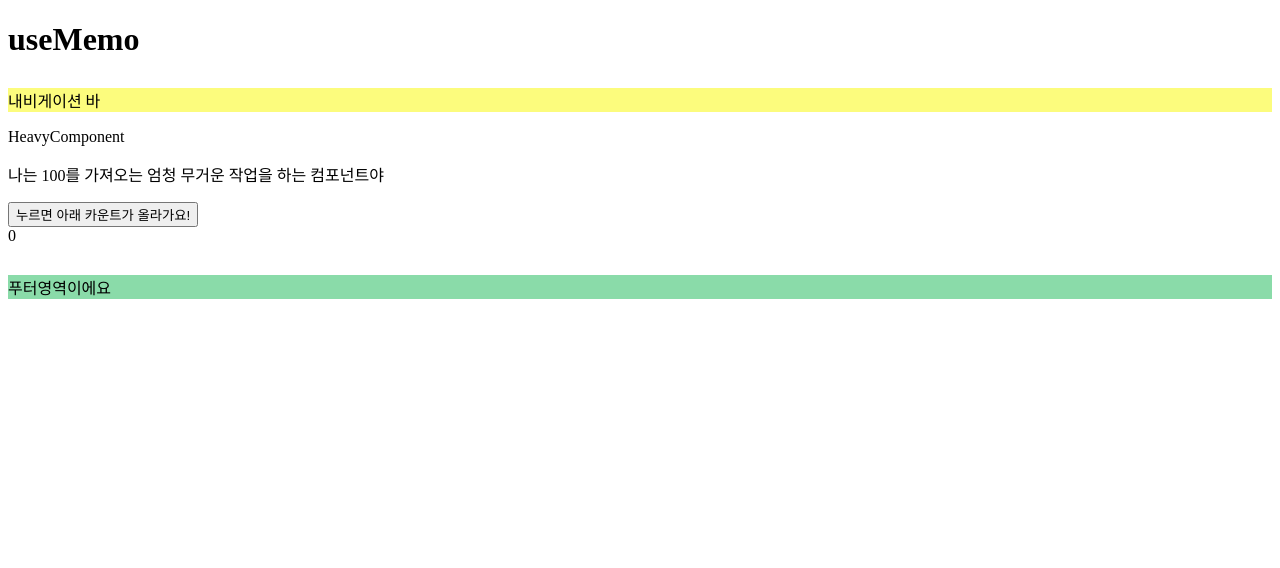
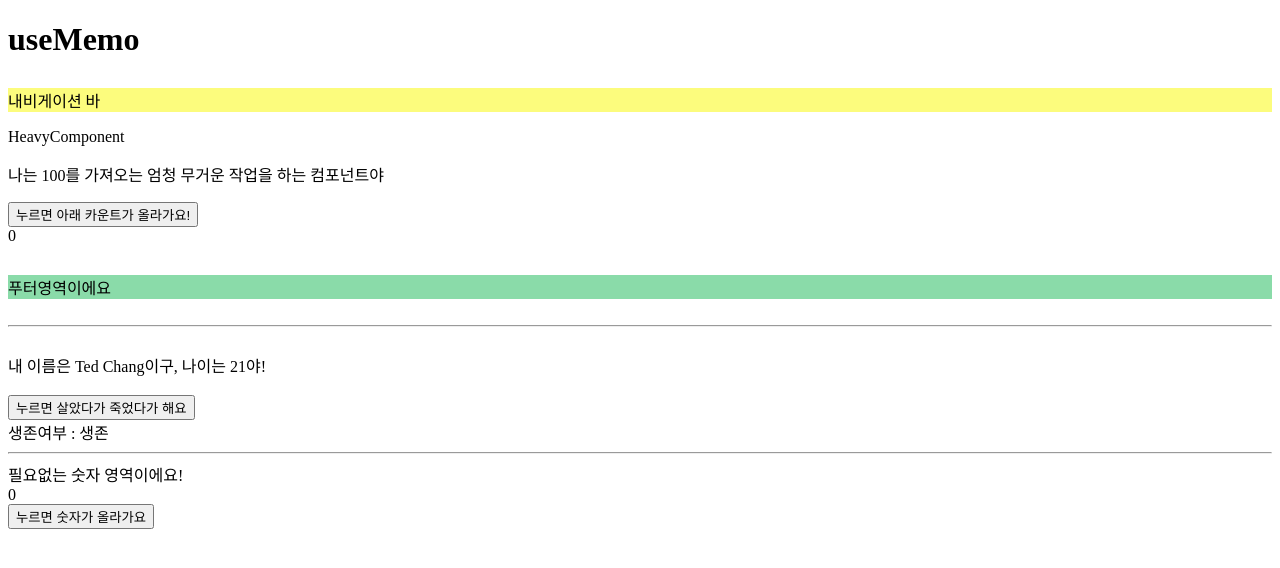
Before and after one commit to yuna-c/react, a React (Vite) app: page / in a window 1280 px wide. Shown: the top 568 px of the page. Built offline with nearby package versions, Linux system fonts and the light colour scheme.

Commit message:
📝 add : useMemo과 dependency Array2

```diff
--- a/src/App.jsx
+++ b/src/App.jsx
@@ -1,5 +1,6 @@
 import styled from 'styled-components';
 import HeavyComponent from './components/HeavyComponent.jsx';
+import ObjectComponent from './components/ObjectComponent';
 import './styles/App.css';
 
 // 🌞🌞🌞🌞🌞
@@ -40,6 +41,10 @@ const App = () => {
       <StNav>내비게이션 바</StNav>
       <HeavyComponent />
       <StFooter>푸터영역이에요</StFooter>
+      <br />
+      <hr />
+      <br />
+      <ObjectComponent />
     </>
   );
 };
--- a/src/components/HeavyComponent.jsx
+++ b/src/components/HeavyComponent.jsx
@@ -28,6 +28,8 @@ const HeavyComponent = () => {
       </button>
       <br />
       {count}
+
+      <br />
     </div>
   );
 };
--- /dev/null
+++ b/src/components/ObjectComponent.jsx
@@ -0,0 +1,52 @@
+import { useEffect, useMemo, useState } from 'react';
+
+function ObjectComponent() {
+  const [isAlive, setIsAlive] = useState(true);
+  const [uselessCount, setUselessCount] = useState(0);
+
+  const me = useMemo(() => {
+    return {
+      name: 'Ted Chang',
+      age: 21,
+      isAlive: isAlive ? '생존' : '사망'
+    };
+  }, [isAlive]);
+
+  useEffect(() => {
+    console.log('생존여부가 바뀔 때만 호출해주세요!');
+  }, [me]);
+
+  return (
+    <>
+      <div>
+        내 이름은 {me.name}이구, 나이는 {me.age}야!
+      </div>
+      <br />
+      <div>
+        <button
+          onClick={() => {
+            setIsAlive(!isAlive);
+          }}
+        >
+          누르면 살았다가 죽었다가 해요
+        </button>
+        <br />
+        생존여부 : {me.isAlive}
+      </div>
+      <hr />
+      필요없는 숫자 영역이에요!
+      <br />
+      {uselessCount}
+      <br />
+      <button
+        onClick={() => {
+          setUselessCount(uselessCount + 1);
+        }}
+      >
+        누르면 숫자가 올라가요
+      </button>
+    </>
+  );
+}
+
+export default ObjectComponent;
```
Also changed, not shown: 1 other file (tests, documents, lock files or other folders).
